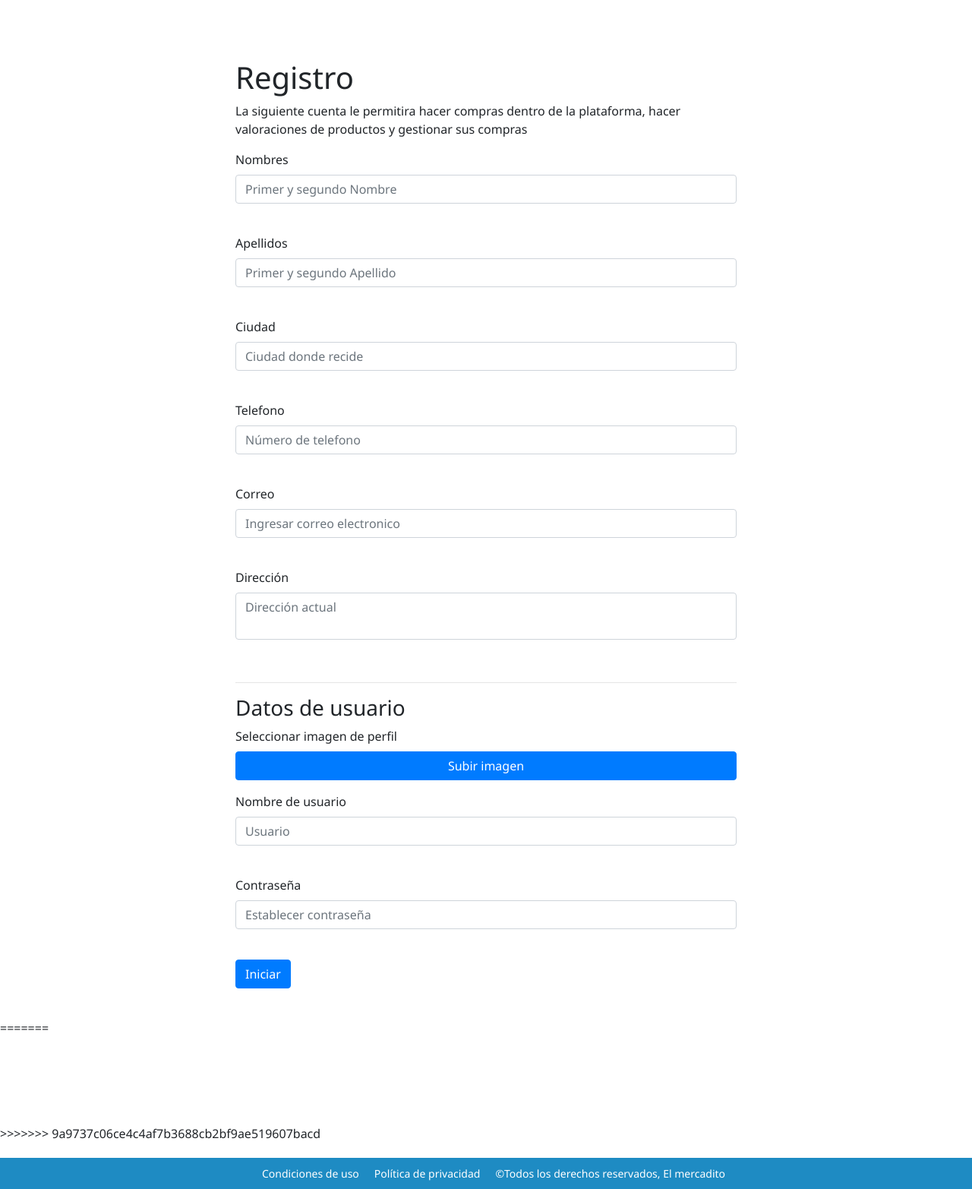
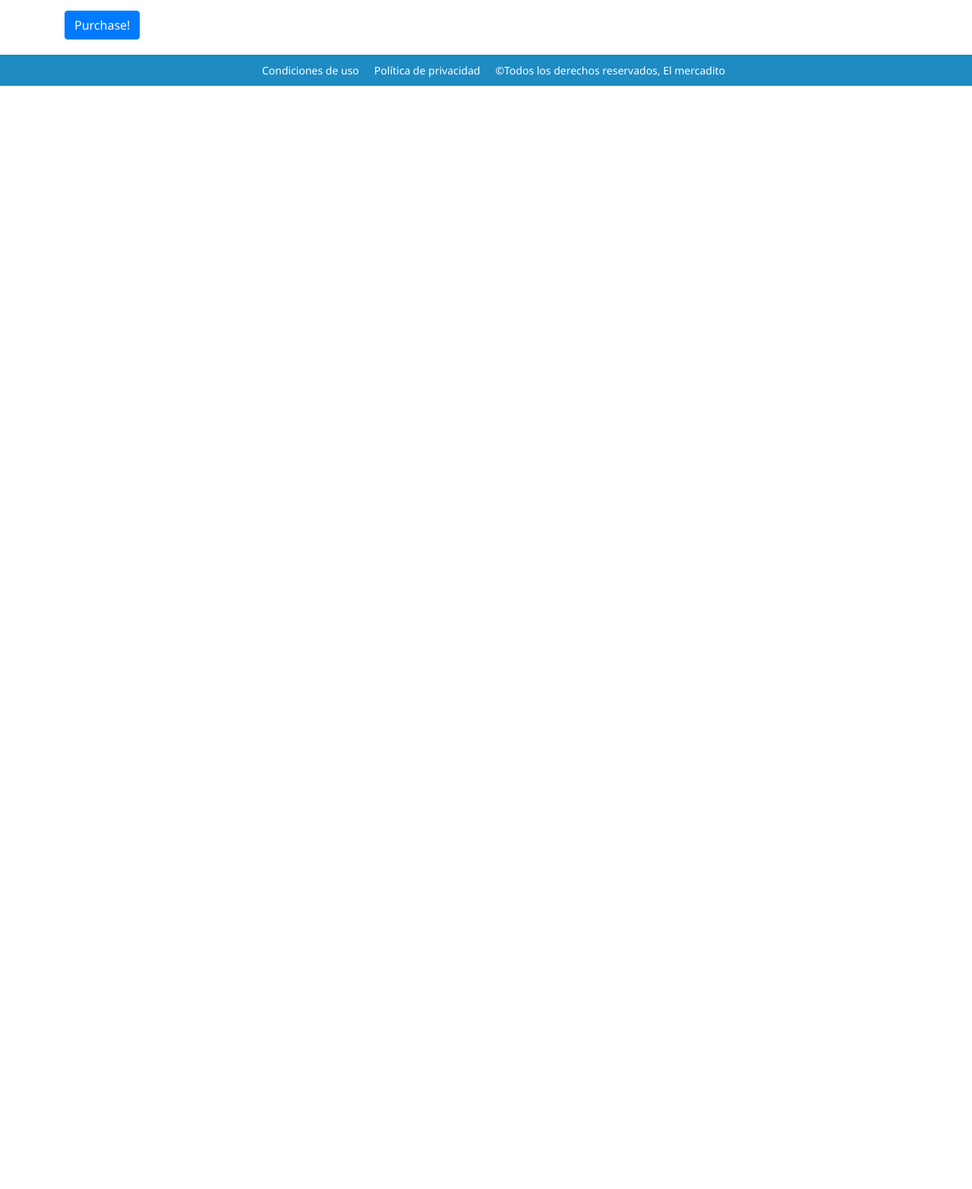
Before and after one commit to FerMedina18/Proyecto_Artesan-as, a Django app: page / in a window 1280 px wide. Shown: the part 101-1666 px from the top of the page at 76% size. After the commit the page ends 214 px from the top, so only its background shows below. Run offline with Django 3.2, Linux system fonts and the light colour scheme; data that the repository does not hold is empty; some libraries are stand-ins or nearby versions.

Commit message:
depurando

```diff
--- a/artesanias/artesanias/urls.py
+++ b/artesanias/artesanias/urls.py
@@ -17,14 +17,10 @@ from django.contrib import admin
 from django.urls import path, include
 from django.conf import settings
 from django.conf.urls.static import static
-from mercadito.views import *
 
 urlpatterns = [
     path('admin/', admin.site.urls),
-    path('',include('mercadito.urls', namespace='mercadito')),
-    path('', index, name='index'),
-    # path('', login, name='login'),
-    path('inicio_sesion/', inicio_sesion, name='inicio_sesion'),
+    path('', include(('mercadito.urls', 'mercadito')))
 ]#  + static(settings.STATIC_URL, document_root=settings.STATIC_ROOT)
 
 if settings.DEBUG:
--- a/artesanias/mercadito/urls.py
+++ b/artesanias/mercadito/urls.py
@@ -4,12 +4,10 @@ from  rest_framework import routers
 from .viewsets import *
 from .views import *
 
-app_name = 'mercadito'
-
 urlpatterns = [
     path('', index, name='index'),
-    # path('', login, name='login'),
-    path('', inicio_sesion, name='inicio_sesion'),
+    path('inicio_sesion/', inicio_sesion),
+    path('config/', stripe_config)
     # path('get_usuario_vendedor', get_usuario_vendedor),
     # path('get_categoria', get_categoria)
 ]
--- a/artesanias/mercadito/views.py
+++ b/artesanias/mercadito/views.py
@@ -3,15 +3,14 @@ from rest_framework.decorators import api_view, permission_classes
 from rest_framework.permissions import IsAuthenticated
 from django.http import JsonResponse
 from django.views.decorators.csrf import csrf_exempt
-from .serializer import *
 from .models import *
 from rest_framework import status
-from .forms import *
 from django.views.decorators.csrf import csrf_protect
 from django.template import RequestContext
 from django.http import HttpResponse
 
-
+from django.conf import settings
+import stripe
 
 def index(request):
    categorias = Categoria.objects.all()
@@ -21,13 +20,12 @@ def index(request):
       else:
           categoria = "Hola"
    return render(request, 'index.html')
-
 # def inicio_sesion(request):
 #     return render(request, 'cuentas/inicionormal.html')
 
 @csrf_protect
 def inicio_sesion(request):
-   csrfContext = RequestContext(request)
+   # csrfContext = RequestContext(request)
    if request.method == "POST":
        user = Usuario_Vendedor.objects.all()
        for usuario in user:
@@ -39,7 +37,36 @@ def inicio_sesion(request):
    else:
       return render(request, 'cuentas/inicionormal.html')
 
+#para stripe
+@csrf_exempt
+def stripe_config(request):
+    if request.method == 'GET':
+        stripe_config = {'publicKey': settings.STRIPE_PUBLISHABLE_KEY}
+        return JsonResponse(stripe_config, safe=False)
 
+@csrf_exempt
+def create_checkout_session(request):
+    if request.method == 'GET':
+        domain_url = 'http://localhost:8000/'
+        stripe.api_key = settings.STRIPE_SECRET_KEY
+        try:
+            checkout_session = stripe.checkout.Session.create(
+                success_url=domain_url + 'success?session_id={CHECKOUT_SESSION_ID}',
+                cancel_url=domain_url + 'cancelled/',
+                payment_method_types=['card'],
+                mode='payment',
+                line_items=[
+                    {
+                        'name': 'Camiseta',
+                        'quantity': 1,
+                        'currency': 'usd',
+                        'amount': '1500',
+                    }
+                ]
+            )
+            return JsonResponse({'sessionId': checkout_session['id']})
+        except Exception as e:
+            return JsonResponse({'error': str(e)})
 
 # def registrar(request):
 #    if request.method == "POST":
--- a/artesanias/templates/index.html
+++ b/artesanias/templates/index.html
@@ -6,89 +6,11 @@
 {% endblock %}
 
 {% block content %}
-<<<<<<< HEAD
 <main>
-    <div class="rusuarioc container" enctype="multipart/form-data">
-        <h1>Registro</h1>
-        <p>La siguiente cuenta le permitira hacer compras dentro de la plataforma, hacer valoraciones de productos y gestionar sus compras</p>
-        <form method="post">
-            <div class="form-group">
-                <label for="nombresuc">Nombres</label>
-                <input type="text" class="form-control" id="nombresuc" placeholder="Primer y segundo Nombre" required>
-            </div>
-
-            <br>
-
-            <div class="form-group">
-                <label for="apellidosuc">Apellidos</label>
-                <input type="text" class="form-control" id="apellidosuc" placeholder="Primer y segundo Apellido" required>
-            </div>
-
-            <br>
-
-            <div class="form-group">
-                <label for="ciudaduc">Ciudad</label>
-                <input type="text" id="ciudaduc" class="form-control" placeholder="Ciudad donde recide" required>
-            </div>
-
-            <br>
-
-            <div class="form-group">
-                <label for="telefonouc">Telefono</label>
-                <input type="text" class="form-control" id="telefonouc" placeholder="Número de telefono" required>
-            </div>
-
-            <br>
-
-            <div class="form-group">
-                <label for="correouc">Correo</label>
-                <input type="email" class="form-control" id="correouc" placeholder="Ingresar correo electronico" required>
-            </div>
-
-            <br>
-
-            <div class="form-group">
-                <label for="direccionuc">Dirección</label>
-                <textarea class="form-control" id="direccionuc" placeholder="Dirección actual" row="3" required></textarea>
-            </div>
-
-            <br>
-
-            <hr>
-
-            <h3>Datos de usuario</h3>
-
-            <div class="imagenuc form-group">
-                <label for="imageperfiluc">Seleccionar imagen de perfil</label>
-                <input type="file" class="form-control-file" id="imageperfiluc" accept=".png, .jpg, .jpeg">
-
-                <input type="button" class="btn btn-primary" value="Subir imagen"
-                        onclick="document.getElementById('imageperfiluc').click()">
-
-                <div id="visualizar"></div>
-            </div>
-
-            <div class="form-group">
-                <label for="nusuarioc">Nombre de usuario</label>
-                <input type="text" class="form-control" id="nusuarioc" placeholder="Usuario" required>
-            </div>
-
-            <br>
-
-            <div class="form-group">
-                <label for="pusuarioc">Contraseña</label>
-                <input type="password" class="form-control" id="pusuarioc" placeholder="Establecer contraseña" required>
-            </div>
-
-            <br>
-
-            <button type="submit" class="btn btn-primary">Iniciar</button>
-        </form>
-    </div>
+    <section class="section">
+        <div class="container">
+          <button class="btn btn-primary" id="submitBtn">Purchase!</button>
+        </div>
+    </section>
 </main>
-=======
-    <main>
-
-    </main>
->>>>>>> 9a9737c06ce4c4af7b3688cb2bf9ae519607bacd
 {% endblock content %}
--- a/artesanias/templates/layout.html
+++ b/artesanias/templates/layout.html
@@ -27,7 +27,7 @@
             <i class="fas fa-bars"></i>
         </div>
         <div class="logo">
-            <a href="#">El mercadito</a>
+            <a href="/">El mercadito</a>
         </div>
         <form method="GET" class="mbuscador">
             <div class="barrabusqueda">
@@ -36,7 +36,7 @@
             </div>
         </form>
         <div class="usuarios">
-            <a href="{% url 'inicio_sesion' %}">Iniciar Sesión</a>
+            <a href="inicio_sesion/">Iniciar Sesión</a>
             <a href="#" class="carrito "><i class="fa fa-shopping-cart" ></i></a>
         </div>
 
--- a/artesanias/templates/scripts.html
+++ b/artesanias/templates/scripts.html
@@ -10,3 +10,6 @@
 
 <!--bootstrap-->
 <script type="text/javascript" src="{% static 'bootstrap/js/bootstrap.min.js' %}"></script>
+
+<!--stripe-->
+<script src="https://js.stripe.com/v3/"></script>
```
Also changed, not shown: artesanias/artesanias/settings.py (+5 -3 lines), 1 other file.
